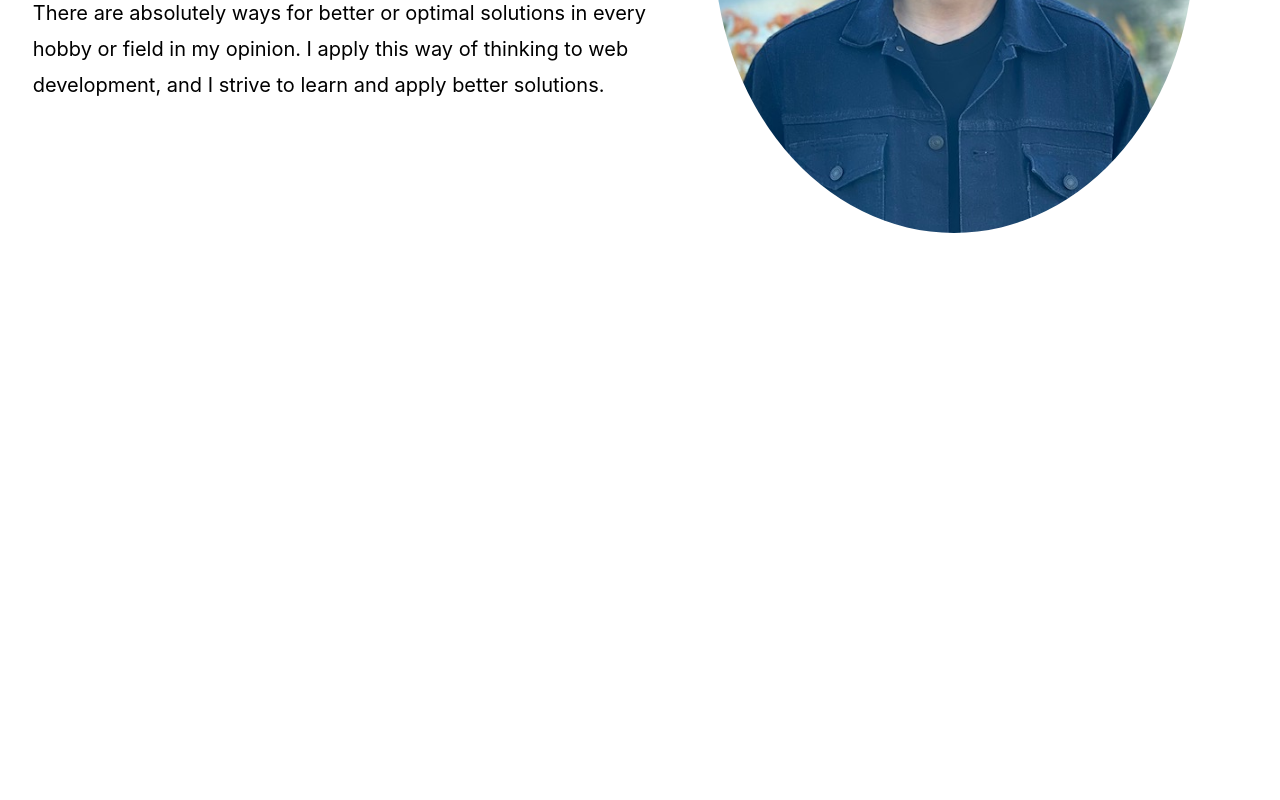
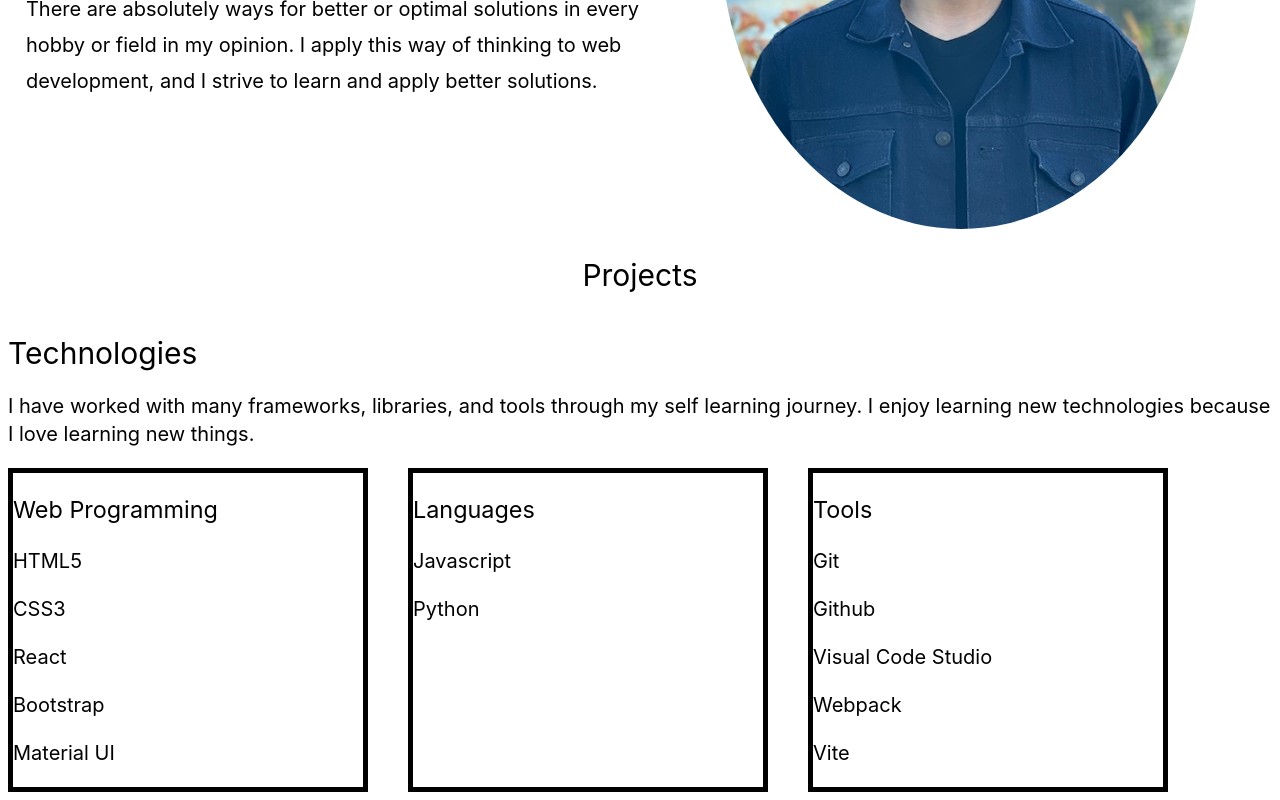
Before and after one commit to kyruken/kairuken-portfolio, a React (Vite) app: page / in a window 1280 px wide. Shown: the part 527-1327 px from the top of the page. Before the commit the page ends 800 px from the top, so only its background shows below. Built offline with nearby package versions, Linux system fonts and the light colour scheme.

Commit message:
finish elements for technology section

```diff
--- a/src/App.css
+++ b/src/App.css
@@ -48,17 +48,25 @@ a:hover {
 
 /* Home styles */
 
+.home-container {
+  display: flex;
+  flex-direction: column;
+  align-items: center;
+}
 .header-container {
   display: flex;
-  justify-content: space-around;
+  justify-content: center;
+  gap: 5%;
 
 }
 
+/* Header styles */
 .header-container h1 {
   font-size: 4.5rem;
 }
 
 .header-1-2 {
+  line-height: 36px;
   width: 50%;
 }
 
@@ -66,3 +74,14 @@ a:hover {
   border-radius: 50%;
   width: 90%;
 }
+
+/* Technologies styles */
+.technology-list-container {
+  display: flex;
+  gap: 2rem;
+}
+
+.technology-list-container > div {
+  border: 5px solid black;
+  width: 350px;
+}
--- a/src/components/Home.jsx
+++ b/src/components/Home.jsx
@@ -2,7 +2,7 @@ import React from "react"
 
 export default function Home() {
     return (
-        <div>
+        <div className="home-container">
             <section className="header-container">
                 <div className="header-1-2">
                     <h2>Hello, I'm</h2>
@@ -21,6 +21,48 @@ export default function Home() {
                 </div>
             </section>
 
+            <section className="projects-container">
+                <h2>Projects</h2>
+                <div className="project-cards">
+
+                </div>
+            </section>
+
+            <section className="technology-container">
+                <h2>Technologies</h2>
+                <p>I have worked with many frameworks, libraries, and tools through my self learning journey. I enjoy
+                    learning new technologies because I love learning new things.
+                </p>
+
+                <div className="technology-list-container">
+                    <div className="column-1-3">
+                        <h3>Web Programming</h3>
+                        <p>HTML5</p>
+                        <p>CSS3</p>
+                        <p>React</p>
+                        <p>Bootstrap</p>
+                        <p>Material UI</p>
+                    </div>
+
+                    <div className="column-2-3">
+                        <h3>Languages</h3>
+                        <p>Javascript</p>
+                        <p>Python</p>
+                    </div>
+
+                    <div className="column-3-3">
+                        <h3>Tools</h3>
+                        <p>Git</p>
+                        <p>Github</p>
+                        <p>Visual Code Studio</p>
+                        <p>Webpack</p>
+                        <p>Vite</p>
+                    </div>
+                </div>
+
+
+            </section>
+
         </div>
     )
 }
--- a/src/index.css
+++ b/src/index.css
@@ -1,7 +1,7 @@
 :root {
   font-family: Inter, Avenir, Helvetica, Arial, sans-serif;
   font-size: 20px;
-  line-height: 36px;
+  line-height: 28px;
   font-weight: 400;
 
   font-synthesis: none;
```
